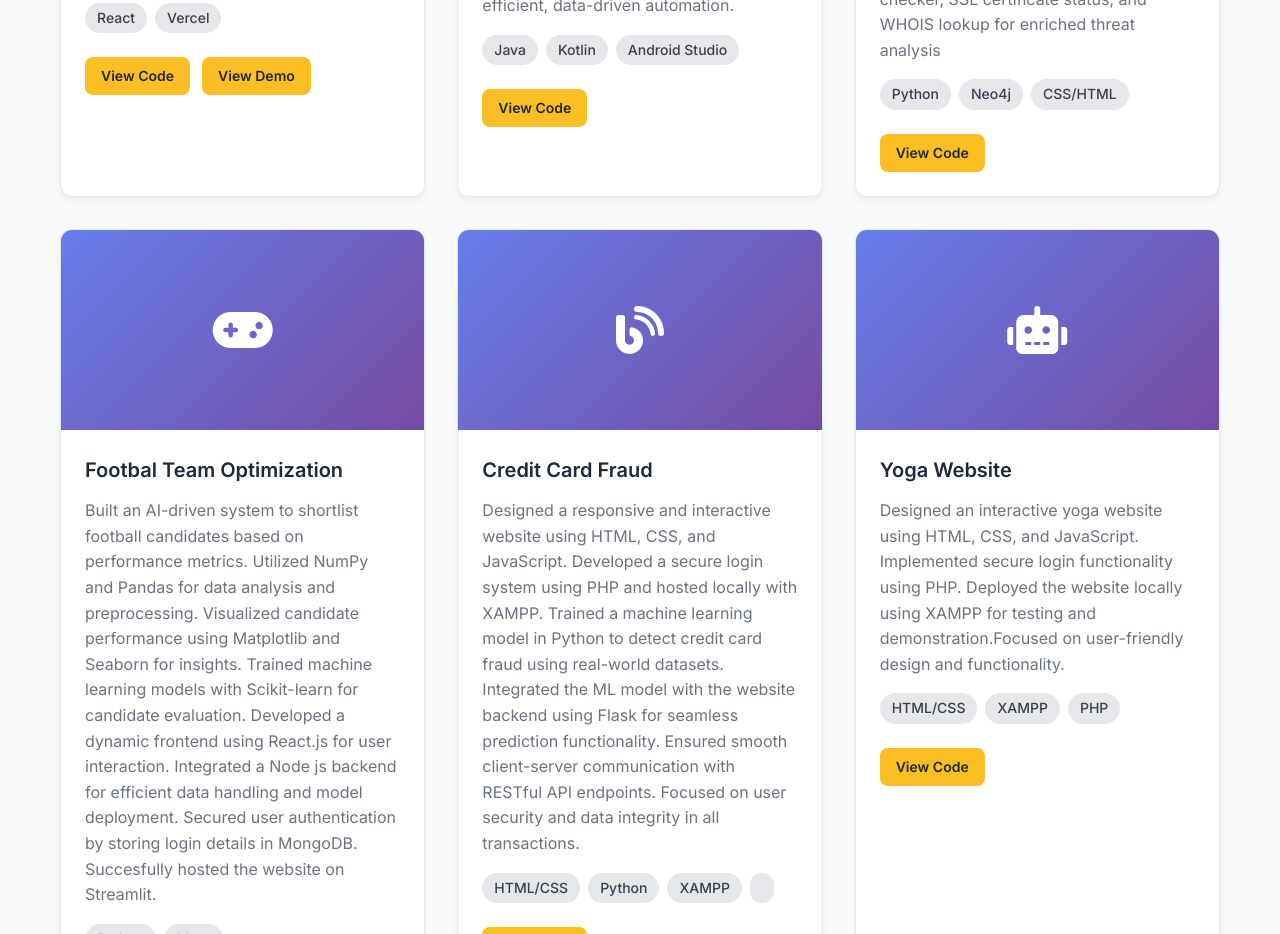
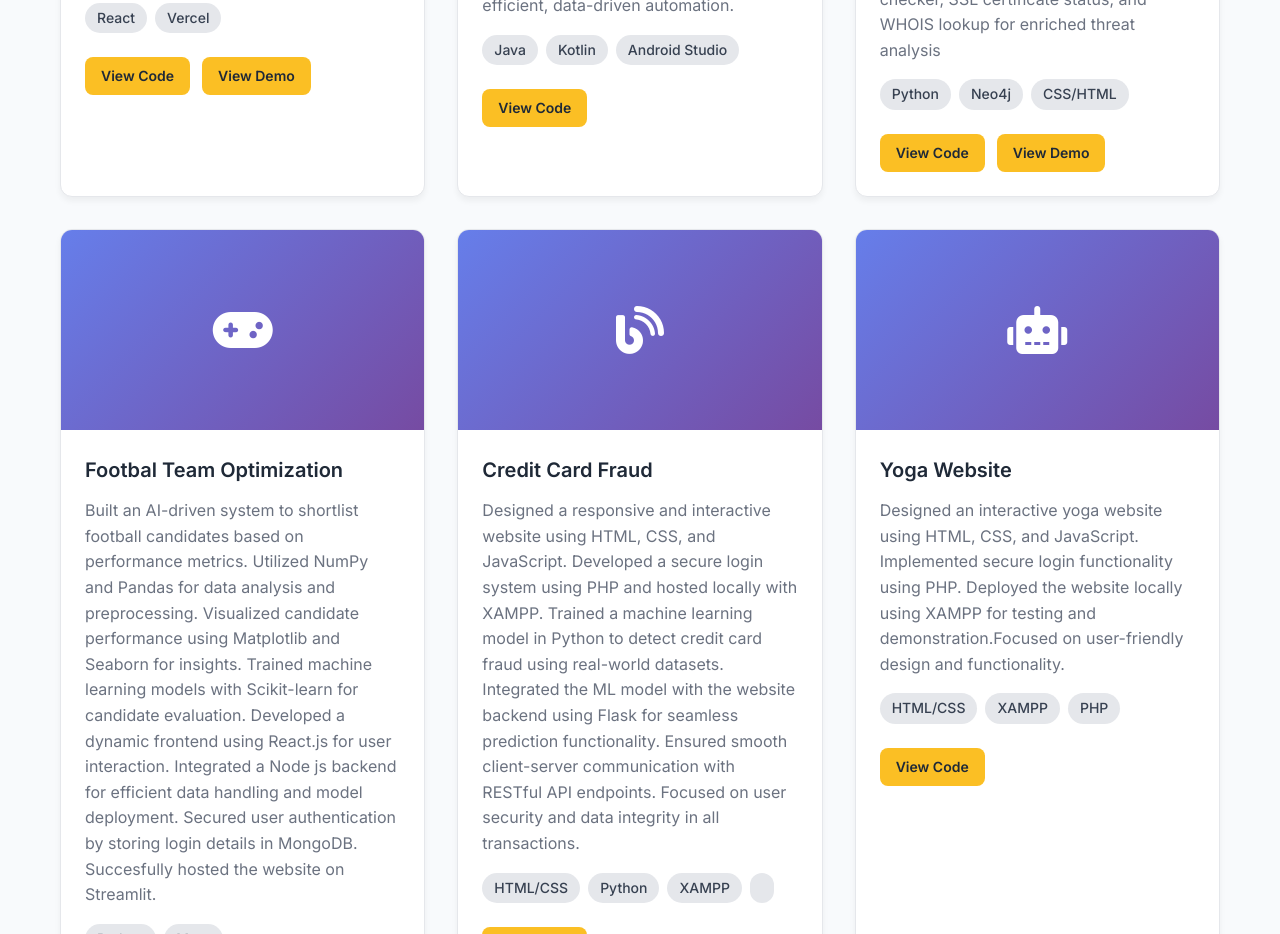
Before and after one commit to YashmithaDesai/Myself, a plain HTML site: page index.html in a window 1280 px wide. Shown: the part 3818-4752 px from the top of the page. Drawn offline with Linux system fonts and the light colour scheme.

Commit message:
Add project demo link

```diff
--- a/index.html
+++ b/index.html
@@ -285,6 +285,7 @@
                         </div>
                         <div class="project-links">
                             <a href="https://github.com/YashmithaDesai/Phishing-Graph" class="btn btn-primary">View Code</a>
+                            <a href="https://web-production-f8425.up.railway.app/" class="btn btn-primary">View Demo</a>
                         </div>
                     </div>
                 </div>
```
